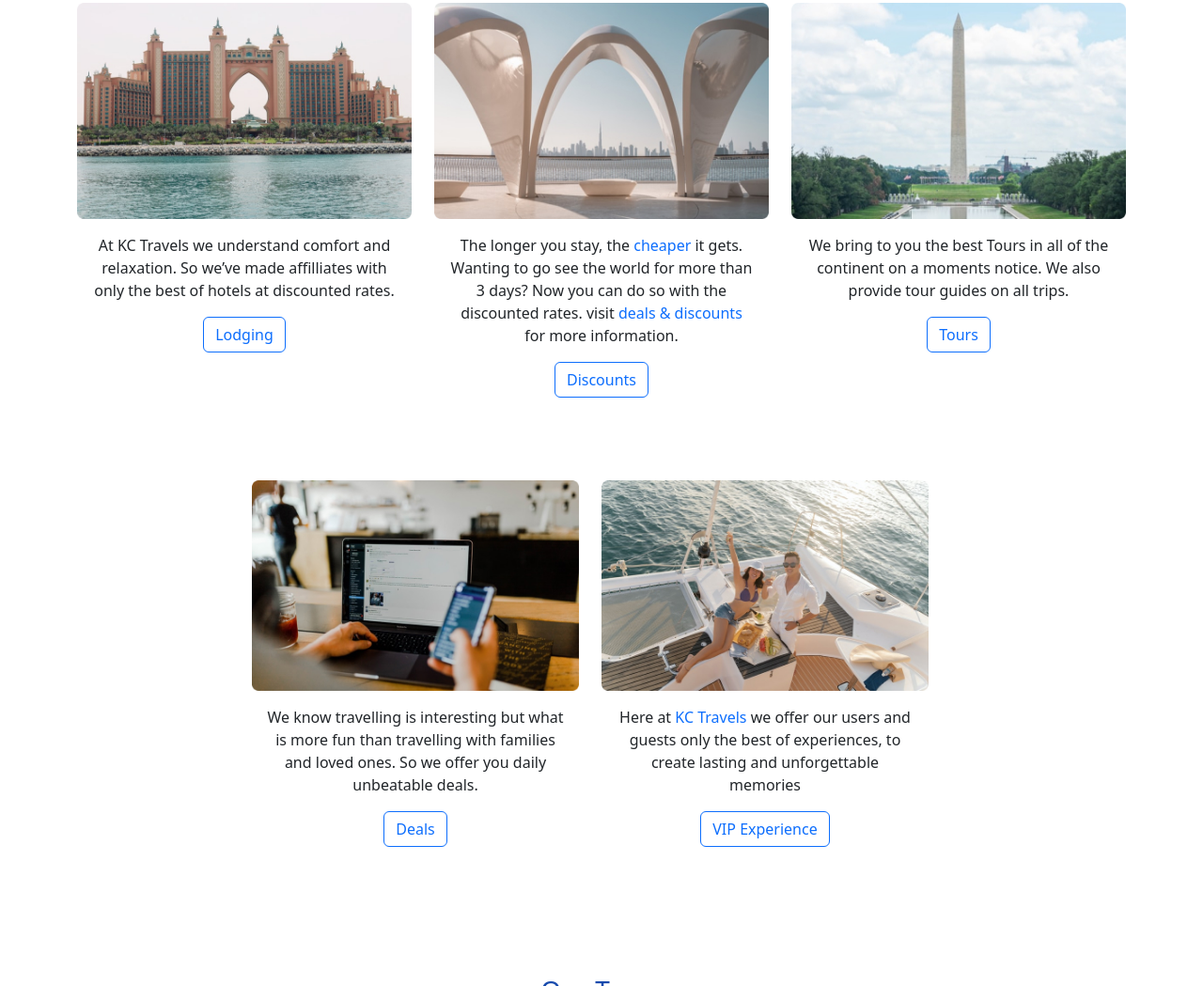
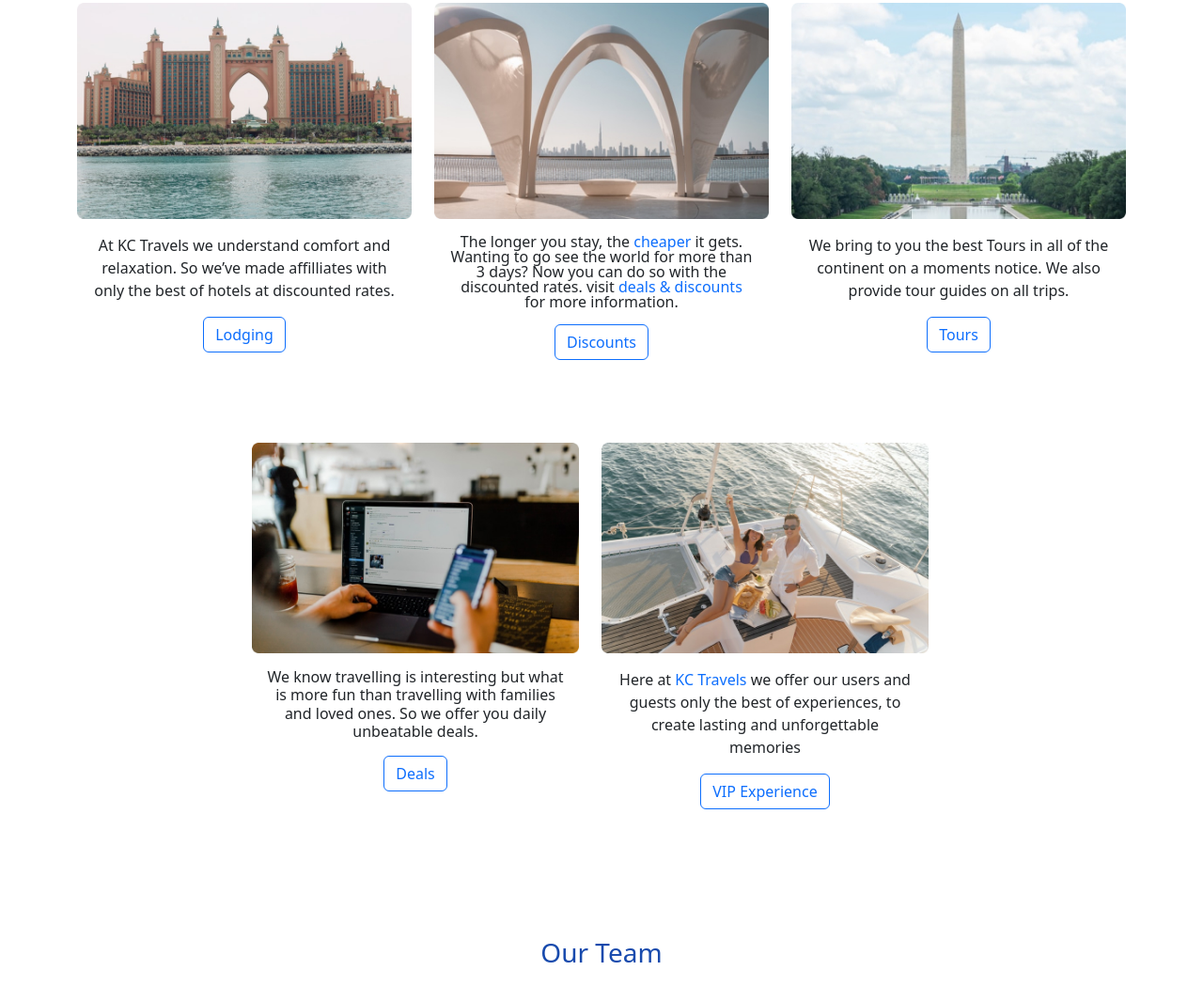
Before and after one commit to Igahsamuel/kodeCamp-travels, a plain HTML site: page index.html in a window 1280 px wide. Shown: the part 805-1854 px from the top of the page at 94% size. Drawn offline with nearby package versions, Linux system fonts and the light colour scheme.

Commit message:
made some changes

```diff
--- a/index.html
+++ b/index.html
@@ -37,7 +37,7 @@
         <div class="card border-0">
           <img src="images/whatwedo2.jpg" class="card-img-top" alt="whatwedo1">
           <div class="card-body">
-            <p class="card-text text-center"> The longer you stay, the <span class="text-primary">cheaper</span> it gets. Wanting
+            <p class="card-text text-center" style="line-height: 1rem;"> The longer you stay, the <span class="text-primary">cheaper</span> it gets. Wanting
               to go see the world for more than 3 days?
               Now you can do so with the discounted rates.
               visit <a href="#" class="text-primary decoration">deals & discounts</a>  for more information. </p>
@@ -63,7 +63,7 @@
         <div class="card border-0">
           <img src="images/whatwedo4.jpg" class="card-img-top" alt="whatwedo1">
           <div class="card-body text-center">
-            <p class="card-text">We know travelling is interesting but what is more
+            <p class="card-text" style="line-height: 1.2rem;">We know travelling is interesting but what is more
               fun than travelling with families and loved ones.
               So we offer you daily unbeatable deals.</p>
             <div class="text-center">
```
